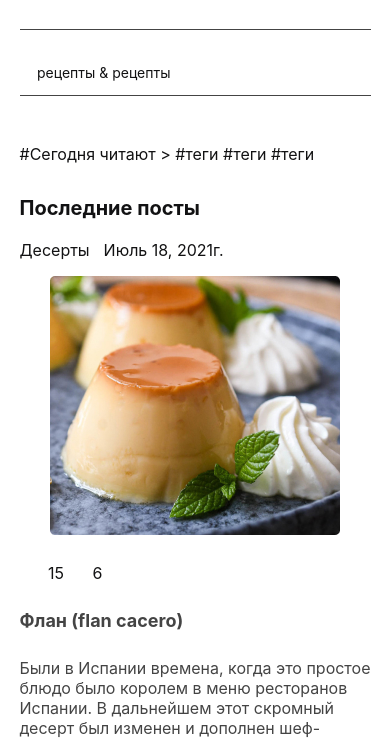
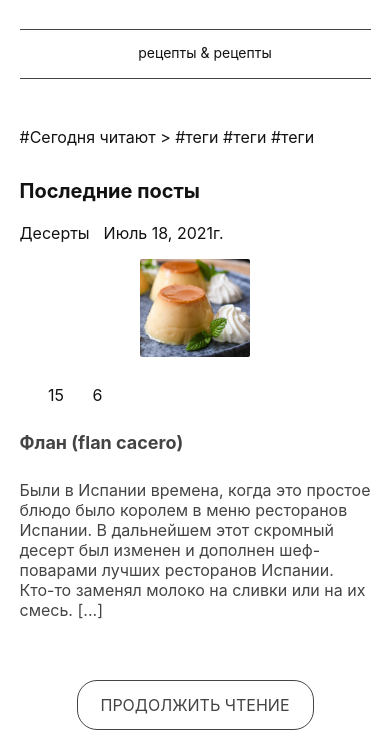
Before and after one commit to ar78ilnik/recetas4, a website: page app/index.html in a window 390 px wide. Shown: the part 124-863 px from the top of the page. Drawn offline with nearby package versions, Linux system fonts and the light colour scheme; files that its build step writes are made by us from their sources.

Commit message:
Img mobile

```diff
--- a/app/index.html
+++ b/app/index.html
@@ -43,7 +43,11 @@
 								<source srcset="img/post1-mobile@1x.avif" type="image/avif"/>
 								<source srcset="img/post1-mobile@1x.webp" type="image/webp"/>
 								-->
-								<img class="block__img" alt="Flan" src="img/post1-mobile@1x.jpg">
+								<img
+								srcset="img/post1-mobile@1x.jpg 768w, img/post1-tablet@1x.jpg 1440w, img/post1-desktop@1x.jpg 2000w"
+								class="block__img" alt="Flan"
+								src="img/post1-mobile@1x.jpg"
+								sizes="290px">
 							</picture>
 						</div>
 						<div class="block__share">
@@ -95,21 +99,6 @@
 								<use xlink:href="img/sprite.svg#dot"></use>
 							</svg>
 							<span class="block__date">Июль 18, 2021г.</span>
-						</div>
-						<div class="block__picture">
-							<picture>
-								<!--
-								<source srcset="img/post1-desktop@1x.avif" media="(min-width: 1440px)" type="image/avif"/>
-								<source srcset="img/post1-desktop@1x.webp" media="(min-width: 1440px)" type="image/webp"/>
-								<source srcset="img/post1-desktop@1x.jpg" media="(min-width: 1440px)" type="image/jpeg"/>
-								<source srcset="img/post1-tablet@1x.avif" media="(min-width: 768px)" type="image/avif"/>
-								<source srcset="img/post1-tablet@1x.webp" media="(min-width: 768px)" type="image/webp"/>
-								<source srcset="img/post1-tablet@1x.jpg" media="(min-width: 768px)" type="image/jpeg"/>
-								<source srcset="img/post1-mobile@1x.avif" type="image/avif"/>
-								<source srcset="img/post1-mobile@1x.webp" type="image/webp"/>
-								-->
-								<img class="block__img" alt="Flan" src="img/post1-mobile@1x.jpg">
-							</picture>
 						</div>
 						<div class="block__share">
 							<div class="block__likes">
--- a/app/scss/container.scss
+++ b/app/scss/container.scss
@@ -1,6 +1,10 @@
 .container {
 	width: 90%;
 	margin: 0 auto;
+	&_icon {
+		display: flex;
+		justify-content: center;
+	}
 }
 
 @media (min-width: 768px) {
--- a/app/scss/form.scss
+++ b/app/scss/form.scss
@@ -1,7 +1,7 @@
 /* Form */
 .form {
 	position: relative;
-	width: 290px;
+	max-width: 290px;
 	color: var(--border);
 	&_recipe {
 		display: flex;
--- a/app/scss/vars.scss
+++ b/app/scss/vars.scss
@@ -7,6 +7,9 @@
 li {
 	list-style-type: none;
 }
+img {
+	max-width: 100%;
+}
 
 /* Colors */
 :root {
```
